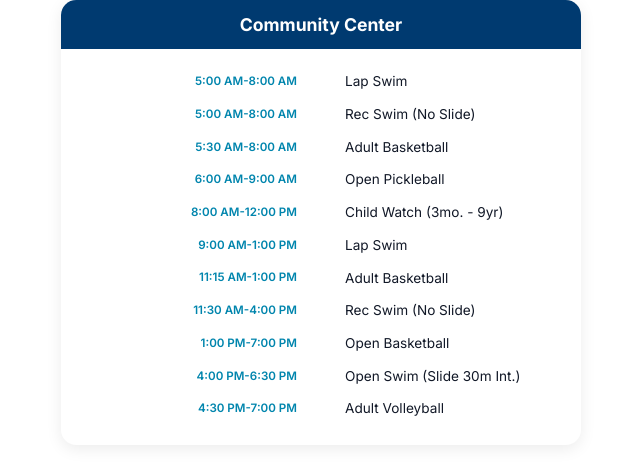
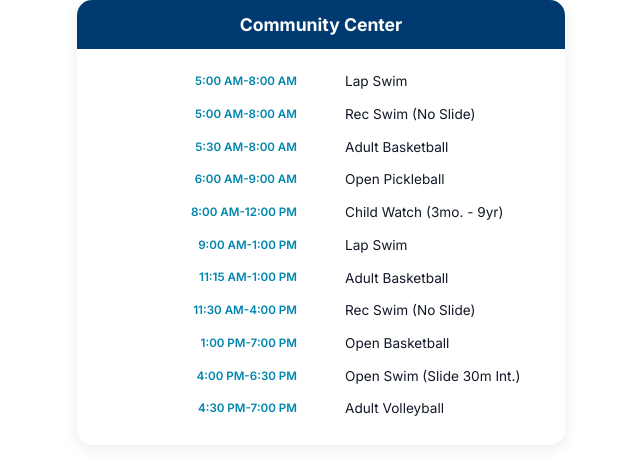
Before and after one commit to dauphineezc/GMCC-drop-in-schedule, a website: page today-center.html in a window 1280 px wide. Shown: the whole page, without its empty margins (319-959 px from the left). Drawn offline with Linux system fonts and the light colour scheme; no server answers.

Commit message:
add left, right, and bottom padding

```diff
--- a/today-center.html
+++ b/today-center.html
@@ -15,7 +15,7 @@
       background: #fff;
       color: #003A70;
     }
-    .today-shell { max-width: 520px; width: 100%; margin: 0 auto; padding: 0rem; }
+    .today-shell { max-width: 520px; width: 100%; margin: 0 auto; padding: 0rem 1rem 1rem 1rem; }
     .today-date {
       text-align: center;
       font-size: 0.875rem;
```
